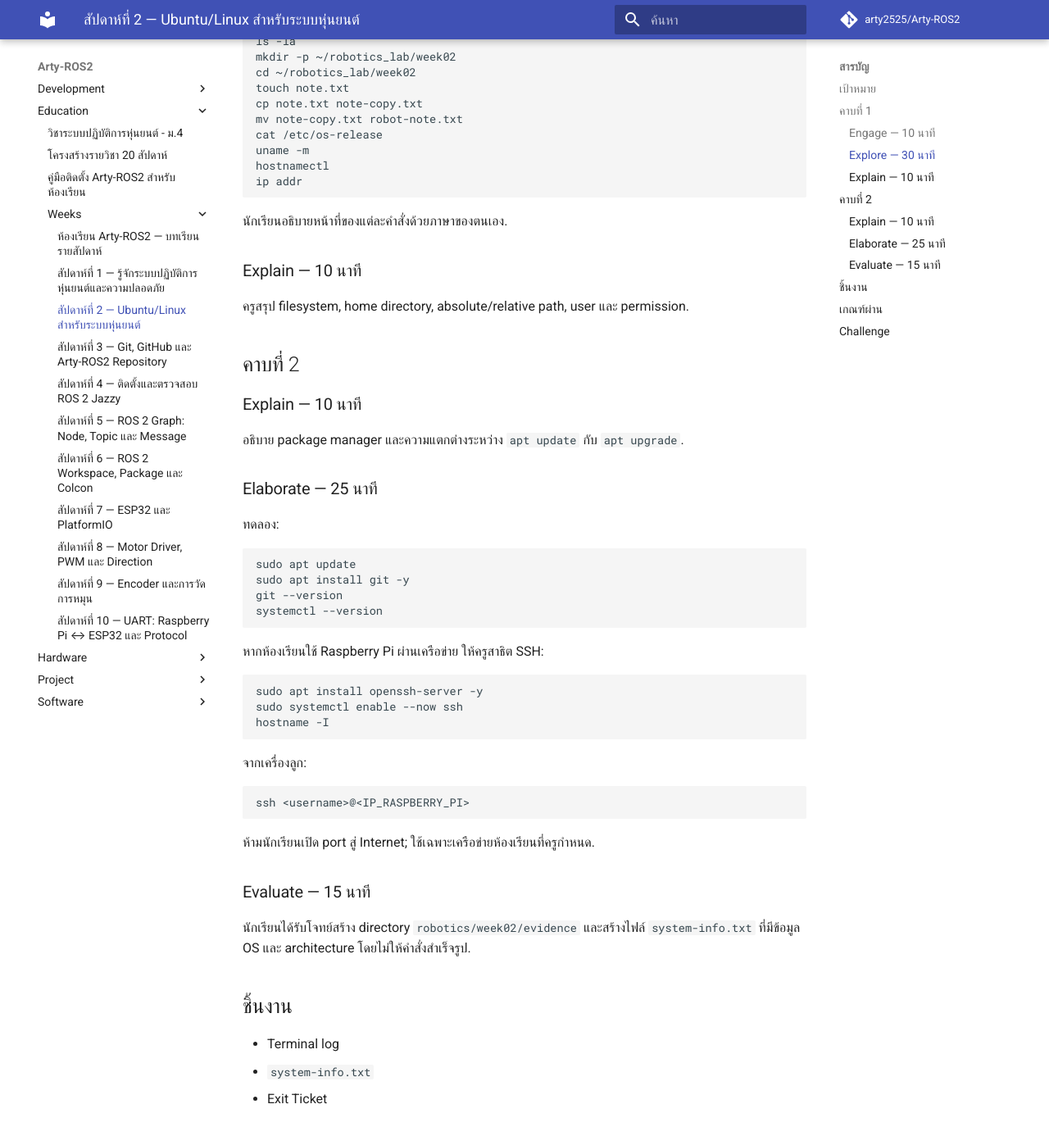
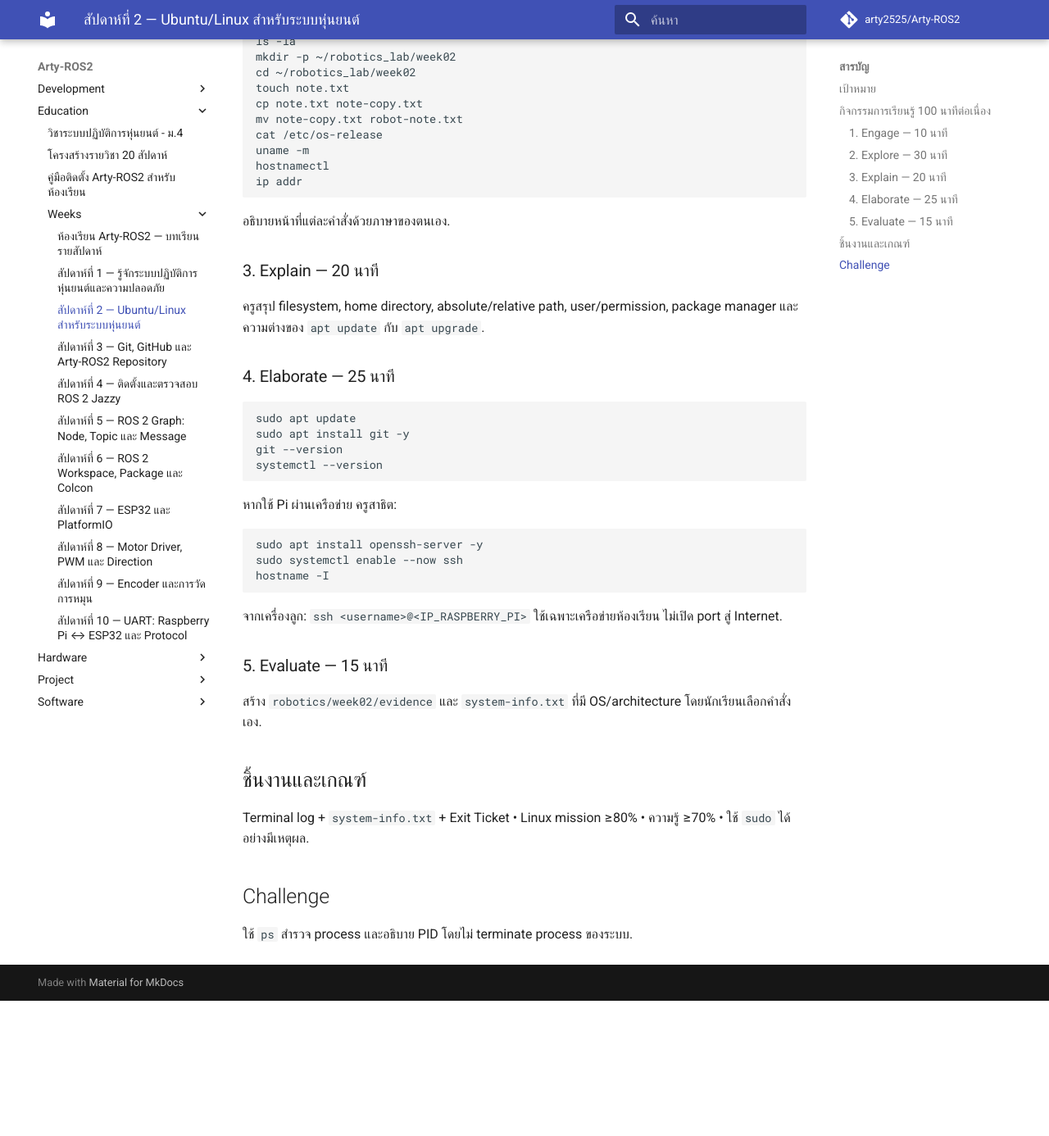
Before and after one commit to arty2525/Arty-ROS2, an MkDocs documentation site: the page built from docs/education/weeks/week-02.md, in a window 1280 px wide and 1400 px high, scrolled down 612 px. Shown: the top 1386 px of the window at 82% size. Built offline with MkDocs 1.6.1 and Material for MkDocs 9.7.7, drawn with Linux system fonts in a browser that asks for light colours; comment, search, counter and statistics services are not loaded; after the commit the page ends 1833 px from its top, so only the background shows below that; some of the changed text lies outside the part shown.

Commit message:
Education: make Week 02 a continuous 100-minute lesson

````diff
--- a/docs/education/weeks/week-02.md
+++ b/docs/education/weeks/week-02.md
@@ -1,17 +1,16 @@
 # สัปดาห์ที่ 2 — Ubuntu/Linux สำหรับระบบหุ่นยนต์
 
-**เวลา:** 100 นาที (2 × 50 นาที)
+**เวลา:** 100 นาทีต่อเนื่อง
 
 ## เป้าหมาย
-นักเรียนสามารถใช้ Terminal จัดการไฟล์ ตรวจระบบ ติดตั้ง package และเข้าใจ SSH เบื้องต้นได้
+ใช้ Terminal จัดการไฟล์ ตรวจระบบ ติดตั้ง package และเข้าใจ SSH เบื้องต้นได้
 
-## คาบที่ 1
-### Engage — 10 นาที
+## กิจกรรมการเรียนรู้ 100 นาทีต่อเนื่อง
+### 1. Engage — 10 นาที
 ถามว่าเหตุใดหุ่นยนต์ที่ไม่มีจอภาพจึงยังสามารถควบคุมและแก้ไขโปรแกรมได้.
 
-### Explore — 30 นาที
-ให้นักเรียนทำ Linux Mission ตามลำดับและบันทึกผลจริง:
-
+### 2. Explore — 30 นาที
+ทำ Linux Mission และบันทึกผลจริง:
 ```bash
 pwd
 ls
@@ -26,54 +25,31 @@ uname -m
 hostnamectl
 ip addr
 ```
+อธิบายหน้าที่แต่ละคำสั่งด้วยภาษาของตนเอง.
 
-นักเรียนอธิบายหน้าที่ของแต่ละคำสั่งด้วยภาษาของตนเอง.
+### 3. Explain — 20 นาที
+ครูสรุป filesystem, home directory, absolute/relative path, user/permission, package manager และความต่างของ `apt update` กับ `apt upgrade`.
 
-### Explain — 10 นาที
-ครูสรุป filesystem, home directory, absolute/relative path, user และ permission.
-
-## คาบที่ 2
-### Explain — 10 นาที
-อธิบาย package manager และความแตกต่างระหว่าง `apt update` กับ `apt upgrade`.
-
-### Elaborate — 25 นาที
-ทดลอง:
-
+### 4. Elaborate — 25 นาที
 ```bash
 sudo apt update
 sudo apt install git -y
 git --version
 systemctl --version
 ```
-
-หากห้องเรียนใช้ Raspberry Pi ผ่านเครือข่าย ให้ครูสาธิต SSH:
-
+หากใช้ Pi ผ่านเครือข่าย ครูสาธิต:
 ```bash
 sudo apt install openssh-server -y
 sudo systemctl enable --now ssh
 hostname -I
 ```
+จากเครื่องลูก: `ssh <username>@<IP_RASPBERRY_PI>` ใช้เฉพาะเครือข่ายห้องเรียน ไม่เปิด port สู่ Internet.
 
-จากเครื่องลูก:
+### 5. Evaluate — 15 นาที
+สร้าง `robotics/week02/evidence` และ `system-info.txt` ที่มี OS/architecture โดยนักเรียนเลือกคำสั่งเอง.
 
-```bash
-ssh <username>@<IP_RASPBERRY_PI>
-```
-
-ห้ามนักเรียนเปิด port สู่ Internet; ใช้เฉพาะเครือข่ายห้องเรียนที่ครูกำหนด.
-
-### Evaluate — 15 นาที
-นักเรียนได้รับโจทย์สร้าง directory `robotics/week02/evidence` และสร้างไฟล์ `system-info.txt` ที่มีข้อมูล OS และ architecture โดยไม่ให้คำสั่งสำเร็จรูป.
-
-## ชิ้นงาน
-- Terminal log
-- `system-info.txt`
-- Exit Ticket
-
-## เกณฑ์ผ่าน
-- ทำ Linux mission ≥ 80%
-- อธิบายคำสั่งหลักได้ ≥ 70%
-- ไม่ใช้ `sudo` โดยไม่ทราบวัตถุประสงค์
+## ชิ้นงานและเกณฑ์
+Terminal log + `system-info.txt` + Exit Ticket • Linux mission ≥80% • ความรู้ ≥70% • ใช้ `sudo` ได้อย่างมีเหตุผล.
 
 ## Challenge
-ค้นหาว่า process ใดกำลังทำงานด้วย `ps` และหาความหมายของ PID โดยไม่ terminate process ของระบบ.
+ใช้ `ps` สำรวจ process และอธิบาย PID โดยไม่ terminate process ของระบบ.
````
